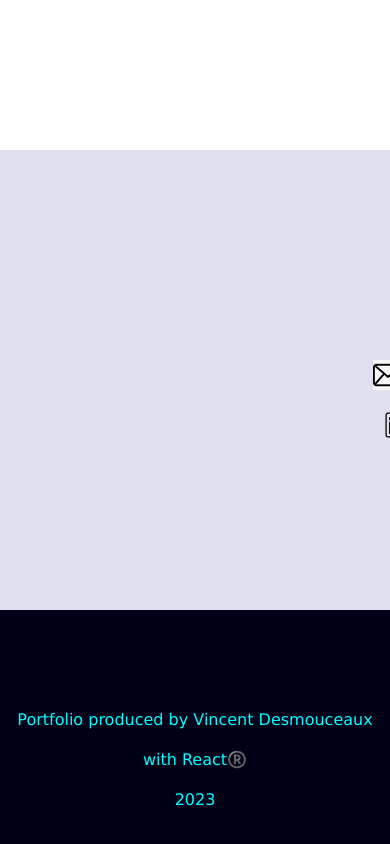
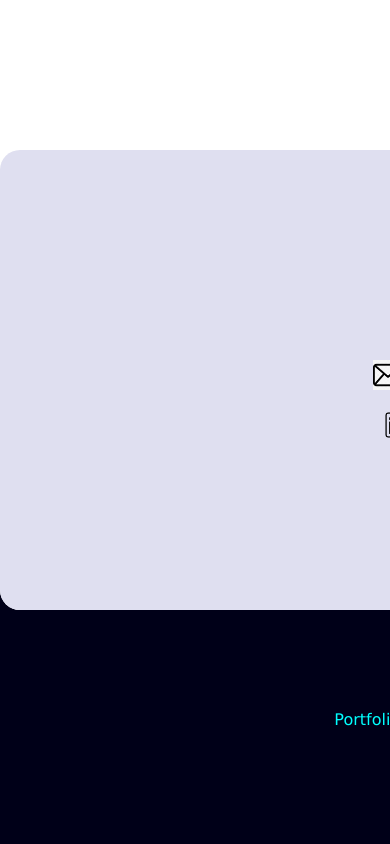
Before and after one commit to VincentDesmouceaux/portfolio, a React (Create React App) app: page / in a window 390 px wide. Shown: the part 5581-6425 px from the top of the page. Built offline with nearby package versions, Linux system fonts and the light colour scheme.

Commit message:
responsive

```diff
--- a/src/App.css
+++ b/src/App.css
@@ -23,7 +23,7 @@ p {
   height: 200px;
 }
 
-.main-block {
+main {
   width: 1024px;
   background-color: white;
 
@@ -226,3 +226,16 @@ footer p {
   color: aqua;
   line-height: 40px;
 }
+
+#contact {
+  border-radius: 20px;
+}
+
+@media (max-width: 1000px) {
+  body {
+    background-color: rgb(0, 0, 24);
+    font-family: Verdana, Geneva, Tahoma, sans-serif;
+    font-size: 16px;
+    width: 1024px;
+  }
+}
--- a/src/App.js
+++ b/src/App.js
@@ -13,7 +13,7 @@ function App() {
           />
         </div>
       </header>
-      <main className="main-block">
+      <main>
         <nav>
           <a href="#about-me">About me</a>
           <a href="#education">Education</a>
```
